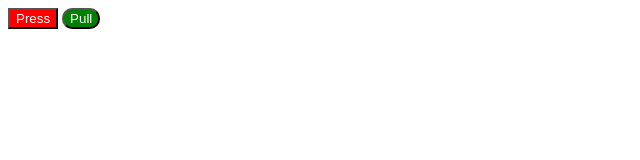
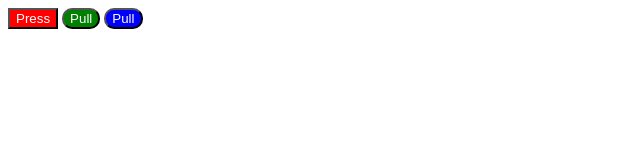
Before and after one commit to ali-123-raza/html_css, a plain HTML site: page index.html in a window 1280 px wide. Shown: the full height of the page, 0-640 px from the left. Drawn offline with Linux system fonts and the light colour scheme.

Commit message:
blue button added

```diff
--- a/index.html
+++ b/index.html
@@ -6,13 +6,19 @@
       .red-button {
       background-color: red;
       color: white;
-    }
+      }
 
       .green-button {
         background-color: green;
         color: white;
         border-radius: 10px;
       }
+      .blue-button {
+        background-color: blue;
+        color: white;
+        border-radius: 10px;
+      }
+
     </style>
 
   </head>
@@ -25,5 +31,10 @@
       <button class="green-button">
         Pull
       </button>
+
+
+      <button class="blue-button">
+        Pull
+      </button>
   </body>
 </html>
```
